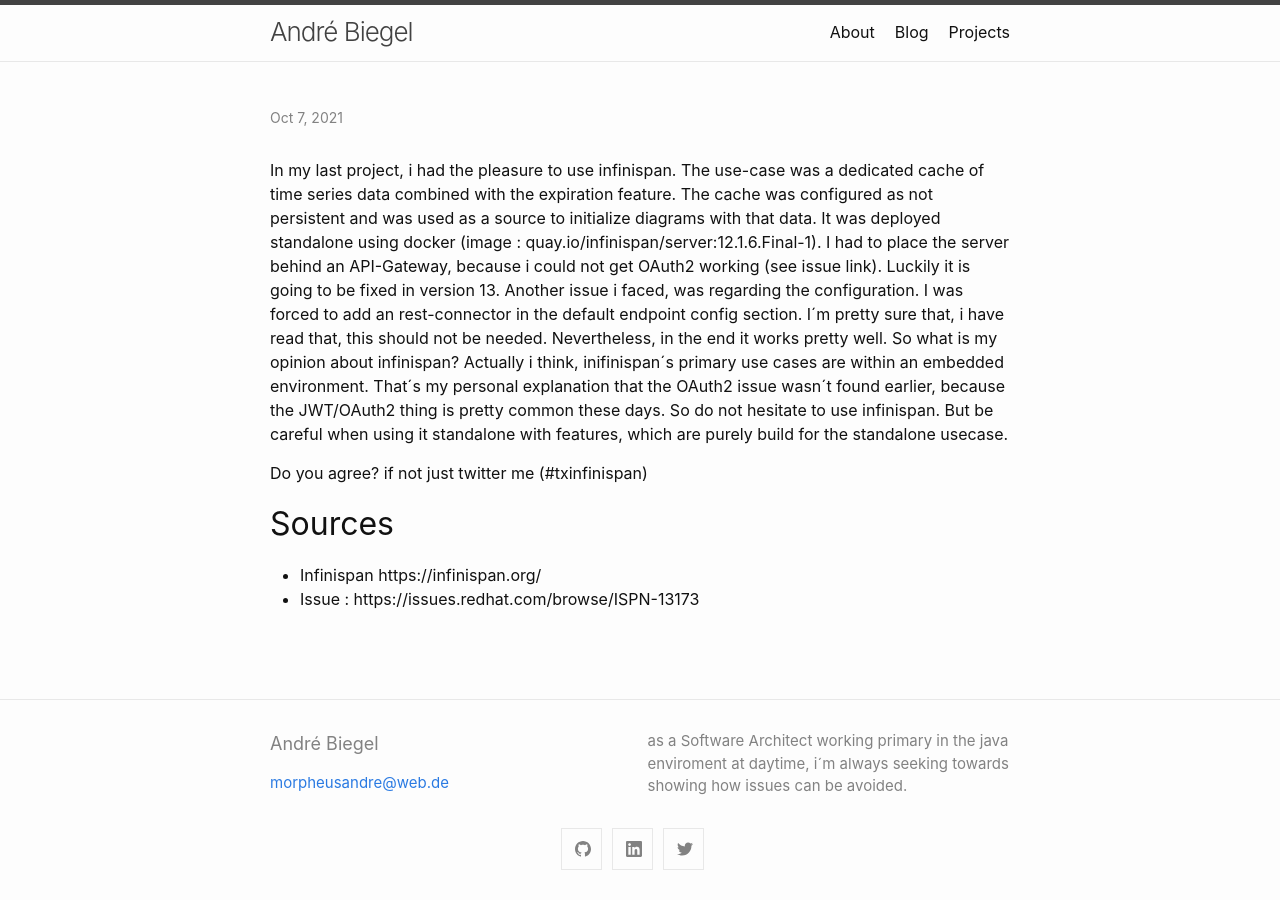
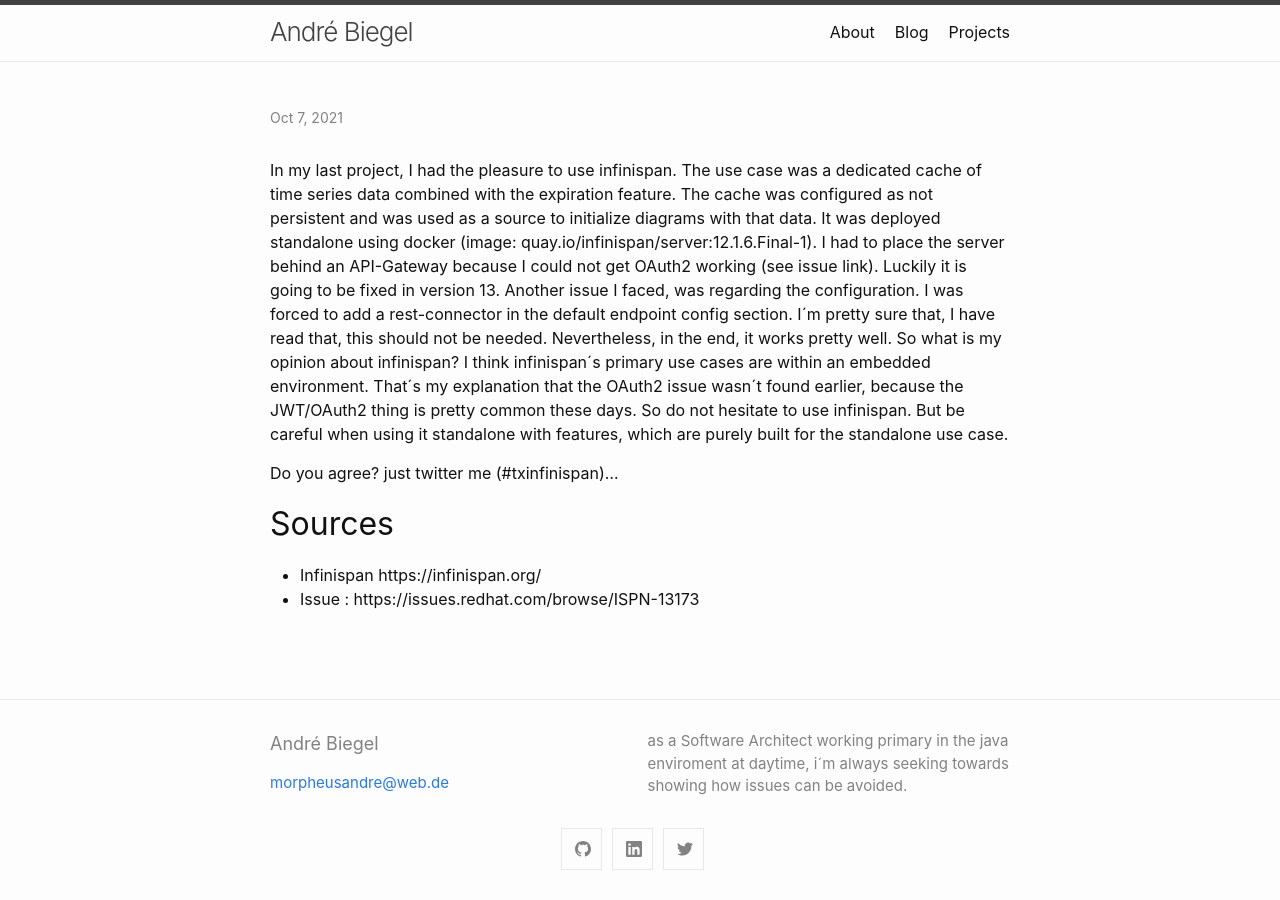
Before and after one commit to andrebiegel/andrebiegel.github.io, a Jekyll site: the page built from _posts/2021-10-08-tx-infinspan.md, in a window 1280 px wide. Built offline with Jekyll 4.4.1, drawn with Linux system fonts in a browser that asks for light colours; our own code applies the rules of GitHub Pages for plain Markdown files.

Commit message:
Update 2021-10-08-tx-infinspan.md

```diff
--- a/_posts/2021-10-08-tx-infinspan.md
+++ b/_posts/2021-10-08-tx-infinspan.md
@@ -6,15 +6,15 @@ tags: [infinispan , development, key-value-store, cache, experience ]
 date:   2021-10-08
 
 ---
-In my last project, i had the pleasure to use infinispan. The use-case was a dedicated cache of time series data combined with the expiration feature.
-The cache was configured as not persistent and was used as a source to initialize diagrams with that data. It was deployed standalone using docker (image : quay.io/infinispan/server:12.1.6.Final-1).
-I had to place the server behind an API-Gateway, because i could not get OAuth2 working (see issue link). Luckily it is going to be fixed in version 13. Another issue i faced, was regarding the configuration.
-I was forced to add an rest-connector in the default endpoint config section. I´m pretty sure that, i have read that, this should not be needed. Nevertheless, in the end it works pretty well.
-So what is my opinion about infinispan?  Actually i think, inifinispan´s primary use cases are within an embedded environment.
-That´s my personal explanation that the OAuth2 issue wasn´t found earlier, because the JWT/OAuth2 thing is pretty common these days.
-So do not hesitate to use infinispan. But be careful when using it standalone with features, which are purely build for the standalone usecase.
+In my last project, I had the pleasure to use infinispan. The use case was a dedicated cache of time series data combined with the expiration feature.
+The cache was configured as not persistent and was used as a source to initialize diagrams with that data. It was deployed standalone using docker (image: quay.io/infinispan/server:12.1.6.Final-1).
+I had to place the server behind an API-Gateway because I could not get OAuth2 working (see issue link). Luckily it is going to be fixed in version 13. Another issue I faced, was regarding the configuration.
+I was forced to add a rest-connector in the default endpoint config section. I´m pretty sure that, I have read that, this should not be needed. Nevertheless, in the end, it works pretty well.
+So what is my opinion about infinispan? I think infinispan´s primary use cases are within an embedded environment.
+That´s my explanation that the OAuth2 issue wasn´t found earlier, because the JWT/OAuth2 thing is pretty common these days.
+So do not hesitate to use infinispan. But be careful when using it standalone with features, which are purely built for the standalone use case.
 
-Do you agree? if not just twitter me (#txinfinispan)
+Do you agree? just twitter me (#txinfinispan)...
 
 ## Sources
 
```
